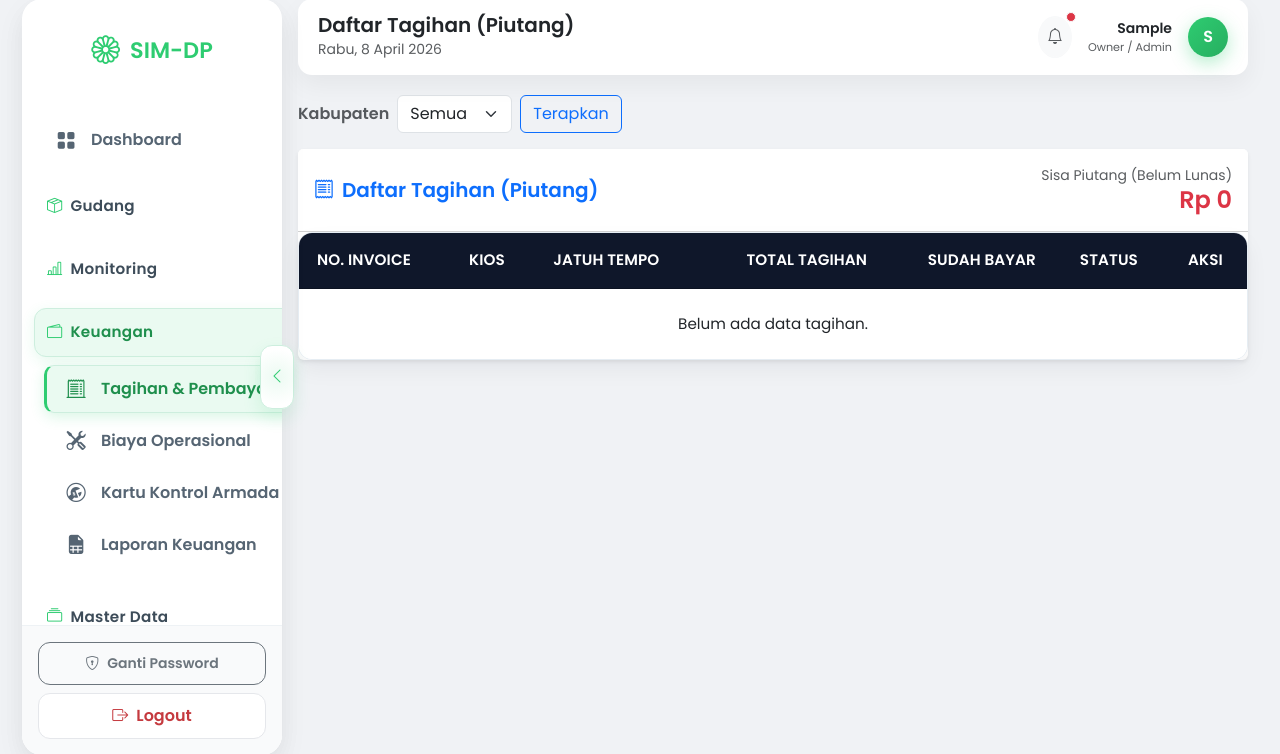
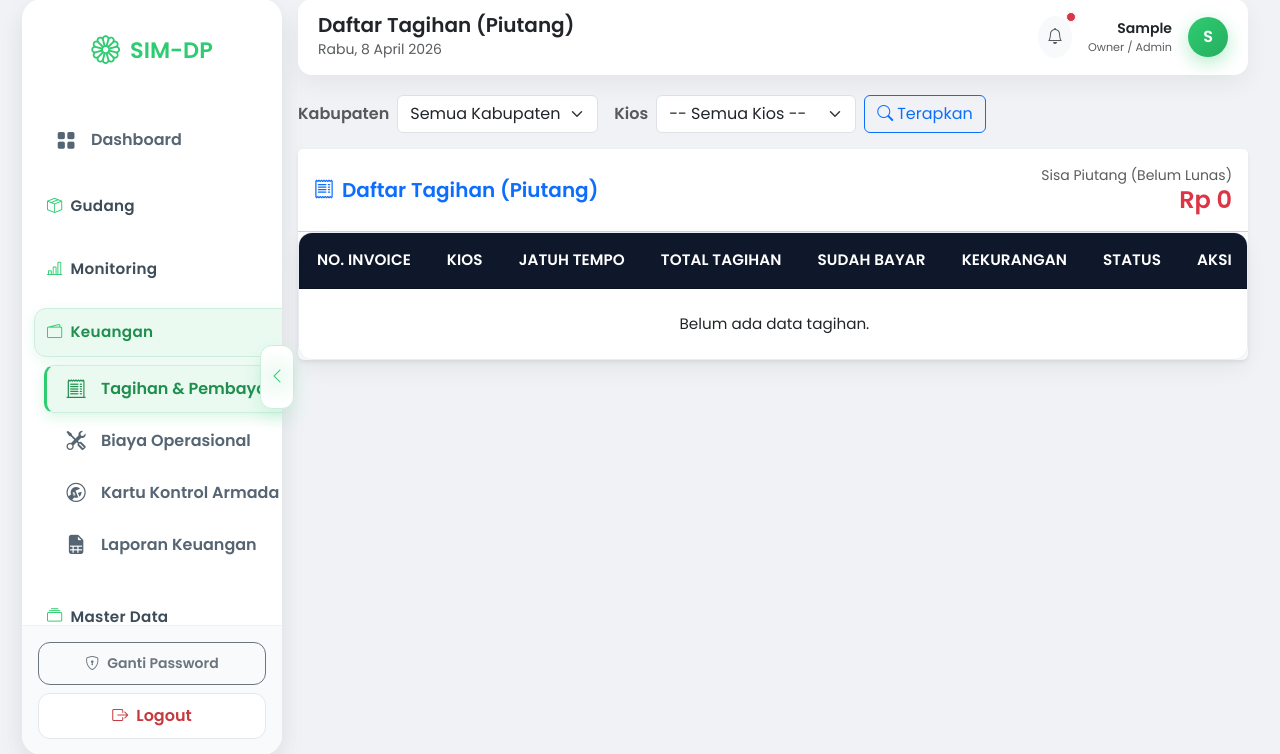
Before and after one commit to mrraihan29/project_pupuk, a Django app: page /invoice/ in a window 1280 px wide. Shown: the part 23-777 px from the top of the page. Run offline with Django 5.2, Linux system fonts and the light colour scheme; the visitor is signed in with stand-in values (Sample User, id 1); data comes from the database, SQL or seed files in the repository; data that the repository does not hold is empty; parts of the project's set-up code (start-up, migrations or seed data) failed here and were passed over.

Commit message:
feat: implement financial management views for invoices, payments, and operational expenses with scoping and validation

```diff
--- a/keuangan/views.py
+++ b/keuangan/views.py
@@ -3,7 +3,7 @@ from django.contrib import messages
 from django.contrib.auth.decorators import login_required, user_passes_test
 from django.views.decorators.http import require_http_methods
 from django.db import transaction
-from django.db.models import Sum, Prefetch
+from django.db.models import Sum, Prefetch, F
 from django.http import JsonResponse
 from datetime import date
 from django.utils import timezone
@@ -11,7 +11,7 @@ from decimal import Decimal
 # Import Models & Forms
 from .models import Invoice, Payment, BiayaOperasional
 from .forms import PaymentForm, BiayaOperasionalForm, InvoiceEditForm
-from core.models import Armada, CompanyProfile, Kabupaten
+from core.models import Armada, CompanyProfile, Kabupaten, Kios
 from core.utils import get_scope_kabupaten, scope_by_kabupaten, get_company_profile
 from core.utils import get_price_for
 
@@ -26,11 +26,52 @@ def invoice_list(request):
     kab = get_scope_kabupaten(request)
     kab_options = Kabupaten.objects.all().order_by('name') if request.user.is_superuser else Kabupaten.objects.none()
     payments_qs = Payment.objects.order_by('-date', '-created_at')
+
+    # Parameter filter & sort
+    q_kios = request.GET.get('kios', '').strip()
+    sort = request.GET.get('sort', '')
+    order = request.GET.get('order', 'asc')
+
+    # Ambil daftar kios untuk dropdown (filter dlu by kabupaten jika ada)
+    kios_options = Kios.objects.filter(is_active=True).order_by('name')
+    if kab:
+        kios_options = kios_options.filter(kecamatan__kabupaten=kab)
+
     invoices = Invoice.objects.select_related('distribution__kios__kecamatan__kabupaten').prefetch_related(
         Prefetch('payments', queryset=payments_qs)
-    ).order_by('status', 'due_date')
+    ).annotate(
+        remaining_balance_annotated=F('total_amount') - F('total_paid')
+    )
+
     if kab:
         invoices = invoices.filter(distribution__kios__kecamatan__kabupaten=kab)
+
+    if q_kios:
+        # Jika q_kios berupa ID (dari dropdown)
+        if q_kios.isdigit():
+            invoices = invoices.filter(distribution__kios_id=q_kios)
+        else:
+            invoices = invoices.filter(distribution__kios__name__icontains=q_kios)
+
+    # Dictionary mapping parameter ke field ORM
+    sort_mapping = {
+        'no_invoice': 'inv_number',
+        'kios': 'distribution__kios__name',
+        'jatuh_tempo': 'due_date',
+        'total_tagihan': 'total_amount',
+        'sudah_bayar': 'total_paid',
+        'kekurangan': 'remaining_balance_annotated',
+        'status': 'status',
+    }
+
+    if sort in sort_mapping:
+        sort_field = sort_mapping[sort]
+        if order == 'desc':
+            sort_field = '-' + sort_field
+        invoices = invoices.order_by(sort_field)
+    else:
+        # Default order
+        invoices = invoices.order_by('status', 'due_date')
 
     agg = invoices.filter(status__in=['UNPAID', 'PARTIAL']).aggregate(
         total_amount=Sum('total_amount'),
@@ -49,6 +90,10 @@ def invoice_list(request):
         'today': date.today(),
         'kab_options': kab_options,
         'selected_kabupaten': kab.id if kab else None,
+        'kios_options': kios_options,
+        'q_kios': q_kios,
+        'sort_by': sort,
+        'order': order,
     })
 
 @login_required
--- a/templates/keuangan/invoice_list.html
+++ b/templates/keuangan/invoice_list.html
@@ -7,18 +7,33 @@
 {% block page_title %}Daftar Tagihan (Piutang){% endblock %}
 
 {% block content %}
-{% if user.is_superuser %}
-<form method="get" class="mb-3 d-flex align-items-center gap-2">
+<form method="get" class="mb-3 d-flex flex-wrap align-items-center gap-2">
+    {% if user.is_superuser %}
     <label class="fw-bold text-muted mb-0">Kabupaten</label>
-    <select name="kabupaten" class="form-select w-auto">
-        <option value="">Semua</option>
+    <select name="kabupaten" class="form-select w-auto" onchange="this.form.submit()">
+        <option value="">Semua Kabupaten</option>
         {% for kab in kab_options %}
             <option value="{{ kab.id }}" {% if selected_kabupaten == kab.id %}selected{% endif %}>{{ kab.name }}</option>
         {% endfor %}
     </select>
-    <button type="submit" class="btn btn-outline-primary">Terapkan</button>
+    {% elif selected_kabupaten %}
+    <input type="hidden" name="kabupaten" value="{{ selected_kabupaten }}">
+    {% endif %}
+
+    <label class="fw-bold text-muted mb-0 ms-md-2">Kios</label>
+    <select name="kios" class="form-select w-auto" style="min-width: 200px;">
+        <option value="">-- Semua Kios --</option>
+        {% for k in kios_options %}
+            <option value="{{ k.id }}" {% if q_kios == k.id|stringformat:"i" %}selected{% endif %}>{{ k.name }}</option>
+        {% endfor %}
+    </select>
+
+    <!-- Hidden input untuk mempertahankan sort saat melakukan filter/pencarian -->
+    {% if sort_by %}<input type="hidden" name="sort" value="{{ sort_by }}">{% endif %}
+    {% if order %}<input type="hidden" name="order" value="{{ order }}">{% endif %}
+
+    <button type="submit" class="btn btn-outline-primary"><i class="bi bi-search me-1"></i>Terapkan</button>
 </form>
-{% endif %}
 <div class="card shadow-sm border-0">
     <div class="card-header bg-white py-3 d-flex justify-content-between align-items-center">
         <h5 class="mb-0 fw-bold text-primary"><i class="bi bi-receipt me-2"></i>Daftar Tagihan (Piutang)</h5>
@@ -31,12 +46,41 @@
         <table class="table table-hover align-middle mb-0 table-sim">
             <thead>
                 <tr>
-                    <th>NO. INVOICE</th>
-                    <th>KIOS</th>
-                    <th>JATUH TEMPO</th>
-                    <th class="text-end">TOTAL TAGIHAN</th>
-                    <th class="text-end">SUDAH BAYAR</th>
-                    <th class="text-center">STATUS</th>
+                    <th>
+                        <a href="?kabupaten={{ selected_kabupaten|default:'' }}&kios={{ q_kios|urlencode }}&sort=no_invoice&order={% if sort_by == 'no_invoice' and order == 'asc' %}desc{% else %}asc{% endif %}" class="text-white text-decoration-none">
+                            NO. INVOICE {% if sort_by == 'no_invoice' %}<i class="bi bi-chevron-{% if order == 'asc' %}up{% else %}down{% endif %}"></i>{% endif %}
+                        </a>
+                    </th>
+                    <th>
+                        <a href="?kabupaten={{ selected_kabupaten|default:'' }}&kios={{ q_kios|urlencode }}&sort=kios&order={% if sort_by == 'kios' and order == 'asc' %}desc{% else %}asc{% endif %}" class="text-white text-decoration-none">
+                            KIOS {% if sort_by == 'kios' %}<i class="bi bi-chevron-{% if order == 'asc' %}up{% else %}down{% endif %}"></i>{% endif %}
+                        </a>
+                    </th>
+                    <th>
+                        <a href="?kabupaten={{ selected_kabupaten|default:'' }}&kios={{ q_kios|urlencode }}&sort=jatuh_tempo&order={% if sort_by == 'jatuh_tempo' and order == 'asc' %}desc{% else %}asc{% endif %}" class="text-white text-decoration-none">
+                            JATUH TEMPO {% if sort_by == 'jatuh_tempo' %}<i class="bi bi-chevron-{% if order == 'asc' %}up{% else %}down{% endif %}"></i>{% endif %}
+                        </a>
+                    </th>
+                    <th class="text-end">
+                        <a href="?kabupaten={{ selected_kabupaten|default:'' }}&kios={{ q_kios|urlencode }}&sort=total_tagihan&order={% if sort_by == 'total_tagihan' and order == 'asc' %}desc{% else %}asc{% endif %}" class="text-white text-decoration-none">
+                            TOTAL TAGIHAN {% if sort_by == 'total_tagihan' %}<i class="bi bi-chevron-{% if order == 'asc' %}up{% else %}down{% endif %}"></i>{% endif %}
+                        </a>
+                    </th>
+                    <th class="text-end">
+                        <a href="?kabupaten={{ selected_kabupaten|default:'' }}&kios={{ q_kios|urlencode }}&sort=sudah_bayar&order={% if sort_by == 'sudah_bayar' and order == 'asc' %}desc{% else %}asc{% endif %}" class="text-white text-decoration-none">
+                            SUDAH BAYAR {% if sort_by == 'sudah_bayar' %}<i class="bi bi-chevron-{% if order == 'asc' %}up{% else %}down{% endif %}"></i>{% endif %}
+                        </a>
+                    </th>
+                    <th class="text-end">
+                        <a href="?kabupaten={{ selected_kabupaten|default:'' }}&kios={{ q_kios|urlencode }}&sort=kekurangan&order={% if sort_by == 'kekurangan' and order == 'asc' %}desc{% else %}asc{% endif %}" class="text-white text-decoration-none">
+                            KEKURANGAN {% if sort_by == 'kekurangan' %}<i class="bi bi-chevron-{% if order == 'asc' %}up{% else %}down{% endif %}"></i>{% endif %}
+                        </a>
+                    </th>
+                    <th class="text-center">
+                        <a href="?kabupaten={{ selected_kabupaten|default:'' }}&kios={{ q_kios|urlencode }}&sort=status&order={% if sort_by == 'status' and order == 'asc' %}desc{% else %}asc{% endif %}" class="text-white text-decoration-none">
+                            STATUS {% if sort_by == 'status' %}<i class="bi bi-chevron-{% if order == 'asc' %}up{% else %}down{% endif %}"></i>{% endif %}
+                        </a>
+                    </th>
                     <th class="text-center">AKSI</th>
                 </tr>
             </thead>
@@ -56,6 +100,7 @@
                     </td>
                     <td class="text-end fw-bold">Rp {{ inv.total_amount|rupiah }}</td>
                     <td class="text-end text-success">Rp {{ inv.total_paid|rupiah }}</td>
+                    <td class="text-end text-danger fw-bold">Rp {{ inv.remaining_balance|rupiah }}</td>
                     <td class="text-center">
                         {% if inv.status == 'PAID' %}
                             <span class="badge bg-success">LUNAS</span>
@@ -95,7 +140,7 @@
                 </tr>
                 {% if inv.payments.all %}
                 <tr class="collapse" id="pay-{{ inv.id }}">
-                    <td colspan="7" class="bg-light p-2">
+                    <td colspan="8" class="bg-light p-2">
                         <small class="fw-bold text-muted d-block mb-1">Riwayat Pembayaran</small>
                         <table class="table table-sm table-bordered mb-0 bg-white">
                             <thead class="table-light">
@@ -152,7 +197,7 @@
                 </tr>
                 {% endif %}
                 {% empty %}
-                <tr><td colspan="7" class="text-center py-4">Belum ada data tagihan.</td></tr>
+                <tr><td colspan="8" class="text-center py-4">Belum ada data tagihan.</td></tr>
                 {% endfor %}
             </tbody>
         </table>
```
